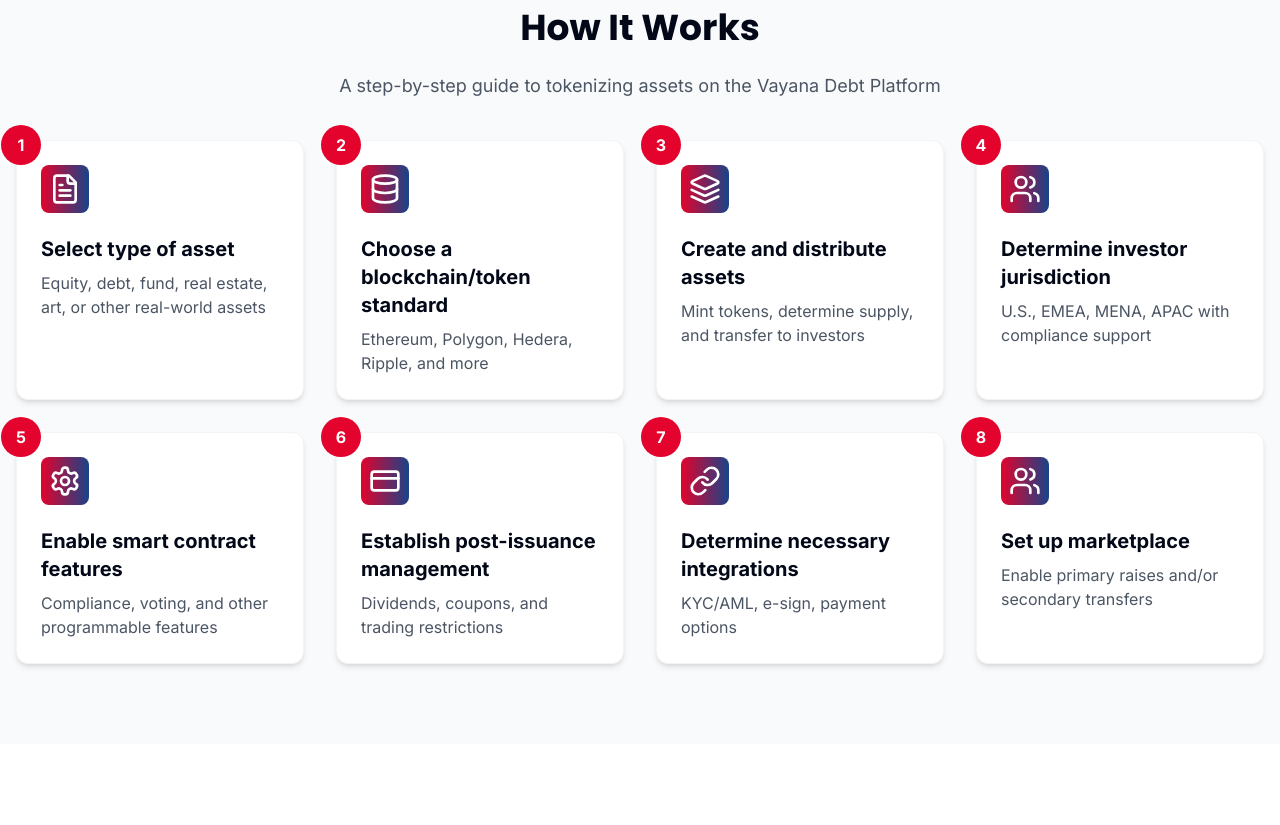
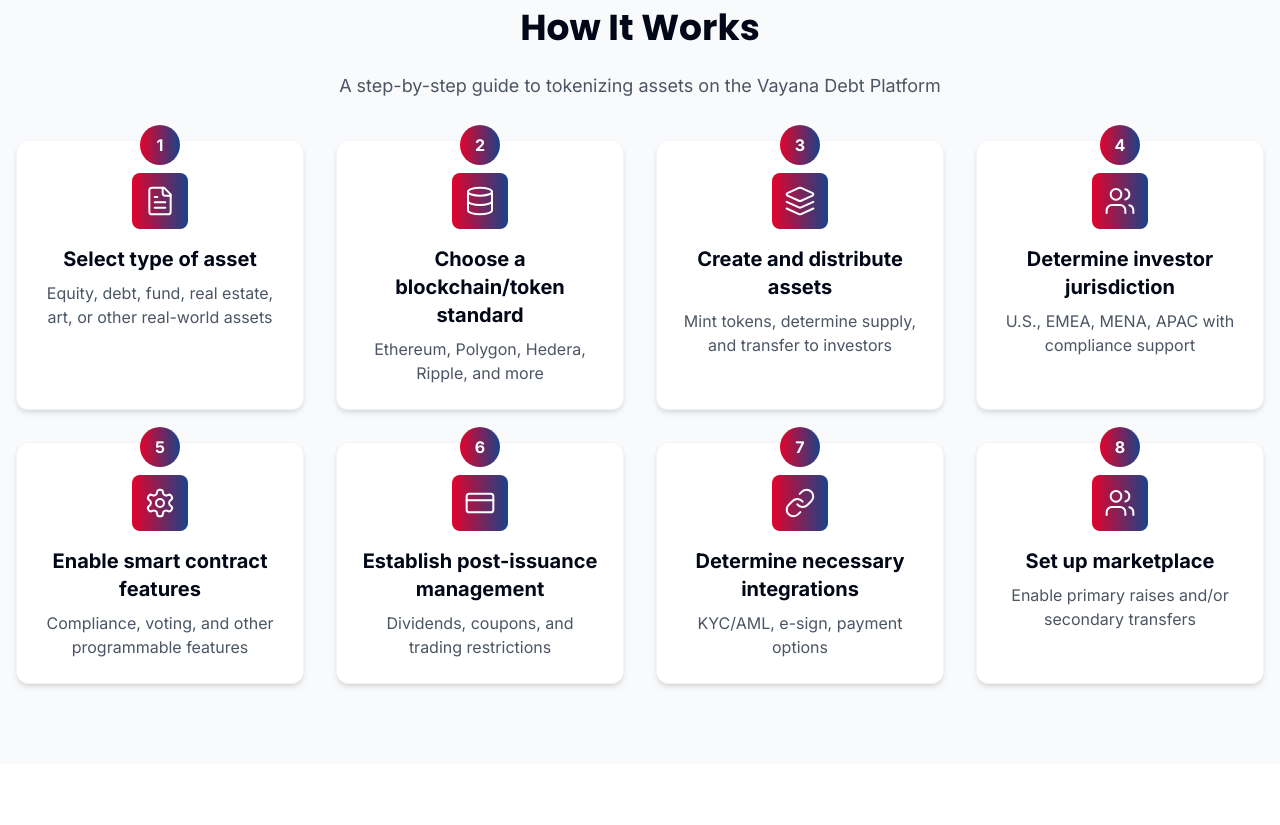
Before and after one commit to vedantgadia/debt-token-flow, a React (Vite) app: page / in a window 1280 px wide. Shown: the part 700-1525 px from the top of the page. Built offline with nearby package versions, Linux system fonts and the light colour scheme.

Commit message:
Refactor: Improve "How it Works" section
- Changed the icons in the "How it Works" section to outlined style.
- Center-aligned the content within the section.
- Updated the numbered circles to use a gradient color.
- Modified `StepByStepSection.tsx` to reflect these changes.

```diff
--- a/src/components/StepByStepSection.tsx
+++ b/src/components/StepByStepSection.tsx
@@ -66,14 +66,14 @@ const StepByStepSection = () => {
             return (
               <div
                 key={step.id}
-                className="bg-white rounded-xl shadow-md hover:shadow-lg transition-shadow p-6 border border-gray-100 relative"
+                className="bg-white rounded-xl shadow-md hover:shadow-lg transition-shadow p-6 border border-gray-100 relative flex flex-col items-center text-center"
               >
-                <div className="absolute -top-4 -left-4 w-10 h-10 rounded-full bg-secondary text-white flex items-center justify-center font-bold">
+                <div className="absolute -top-4 left-1/2 -translate-x-1/2 w-10 h-10 rounded-full bg-vayana-gradient text-white flex items-center justify-center font-bold">
                   {step.id}
                 </div>
-                <div className="mb-4">
-                  <div className="bg-vayana-gradient p-2 inline-block rounded-lg">
-                    <Icon className="h-8 w-8 text-white" />
+                <div className="mb-4 mt-2">
+                  <div className="bg-vayana-gradient p-3 rounded-lg inline-flex items-center justify-center">
+                    <Icon className="h-8 w-8 text-white stroke-[1.5]" strokeLinecap="round" strokeLinejoin="round" />
                   </div>
                 </div>
                 <h3 className="text-xl font-bold mb-2">{step.title}</h3>
```
